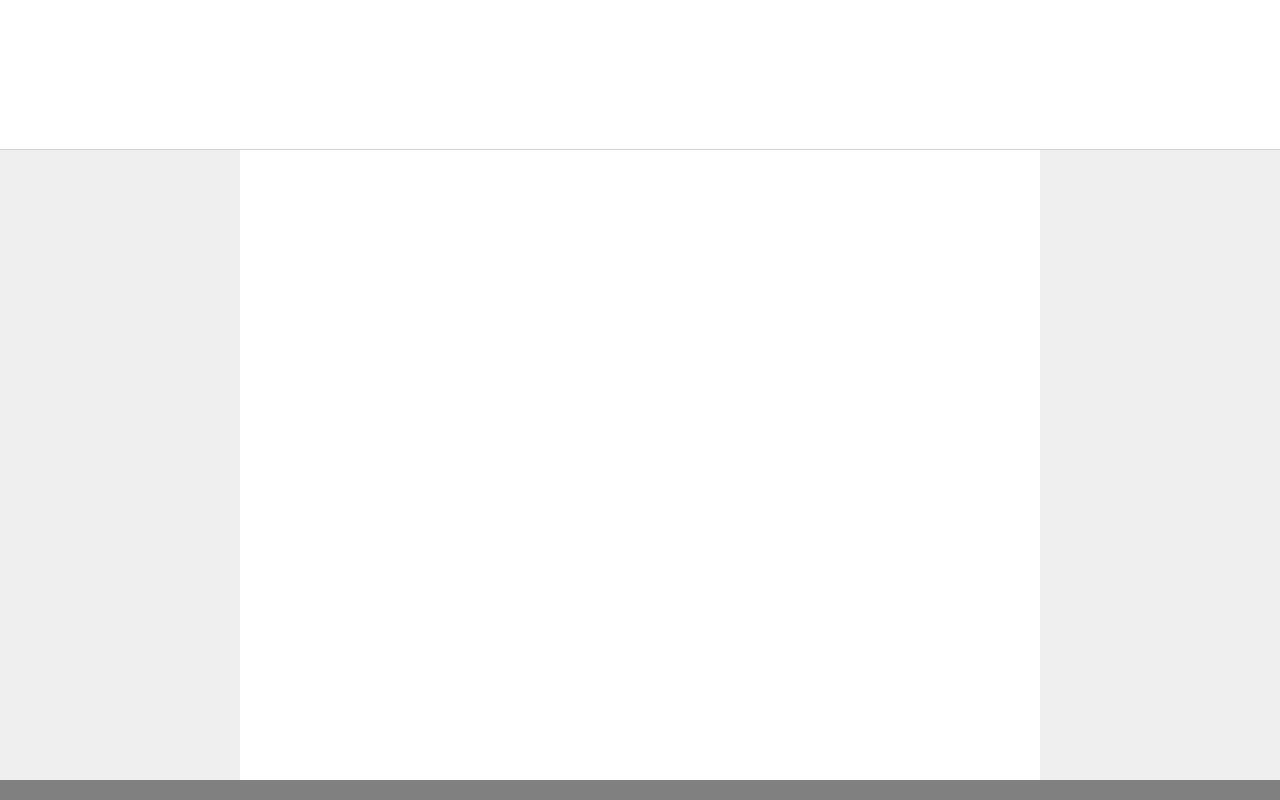
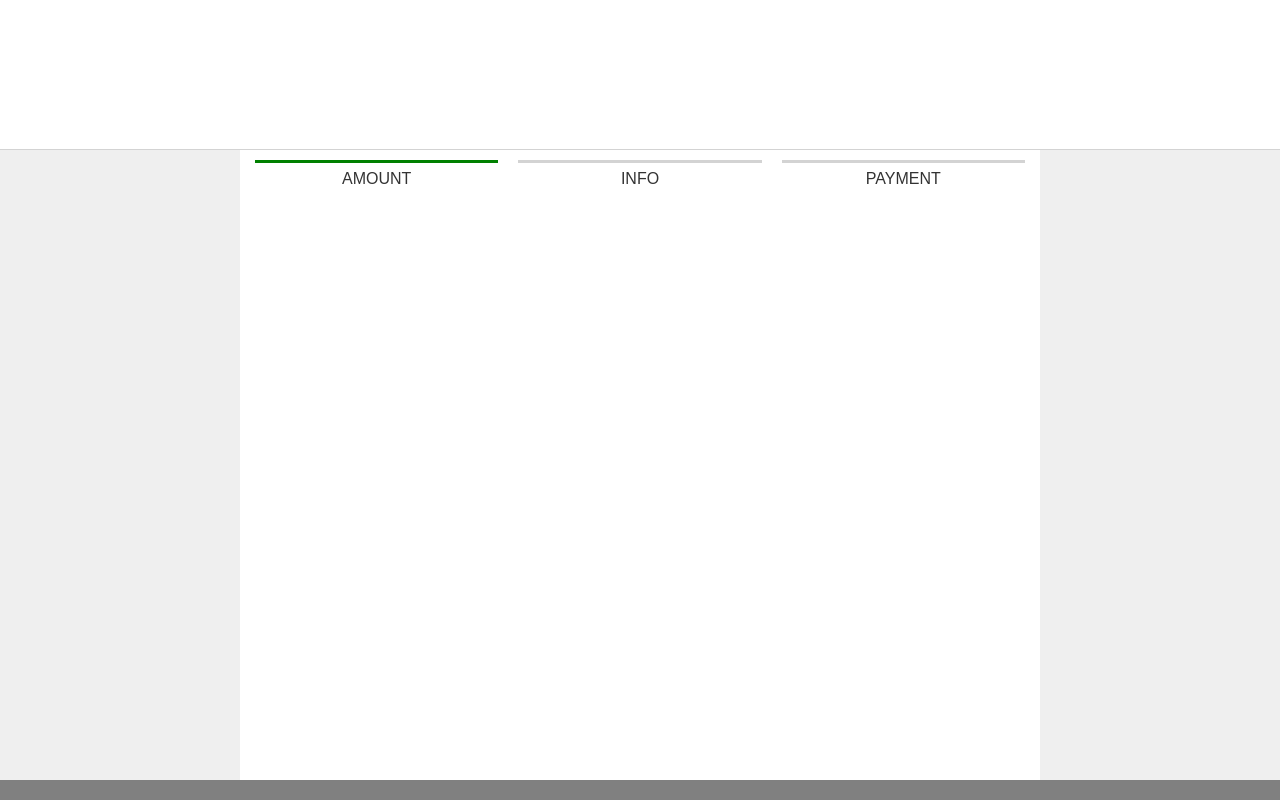
Before and after one commit to TJTorola/Friends-Of-Maple, a React app: page / in a window 1280 px wide. Shown: the part 800-1600 px from the top of the page. Built offline with nearby package versions, Linux system fonts and the light colour scheme; the HTML template or start-up script is replaced by a standard one.

Commit message:
Add a nav bar

```diff
--- a/src/style/body.scss
+++ b/src/style/body.scss
@@ -5,4 +5,26 @@
   margin: 0 auto;
 
   background: white;
+
+  .nav {
+    display: flex;
+    padding: 10px 5px;
+
+    .step {
+      flex-basis: 0;
+      flex-grow: 1;
+
+      margin: 0 10px;
+      padding: 7px;
+
+      border-top: 3px solid $lightGray;
+
+      text-align: center;
+      text-transform: uppercase;
+
+      &.is-active {
+        border-color: $green;
+      }
+    }
+  }
 }
--- a/src/style/footer.scss
+++ b/src/style/footer.scss
@@ -1,6 +1,6 @@
 #footer {
   padding: 10px;
 
-  background: gray;
+  background: $gray;
   color: white;
 }
--- a/src/style/header.scss
+++ b/src/style/header.scss
@@ -2,5 +2,5 @@
   height: 150px;
 
   background: white;
-  border-bottom: 1px solid lightgray;
+  border-bottom: 1px solid $lightGray;
 }
--- a/src/style/main.scss
+++ b/src/style/main.scss
@@ -1,8 +1,16 @@
+$gray: gray;
+$lightGray: lightgray;
+
+$green: green;
+
 html, body, #app {
   height: 100%;
   width: 100%;
 }
 
 body {
+  font-family: sans-serif;
+  color: #333;
+
   background: #EFEFEF;
 }
--- a/src/view/body.jsx
+++ b/src/view/body.jsx
@@ -1,5 +1,17 @@
 import React from 'react';
 
-const Body = () => <div id="body"></div>;
+const Nav = () => (
+  <div className="nav">
+    <div className="step is-active">Amount</div>
+    <div className="step">Info</div>
+    <div className="step">Payment</div>
+  </div>
+);
+
+const Body = () => (
+  <div id="body">
+    <Nav />
+  </div>
+);
 
 export default Body;
```
